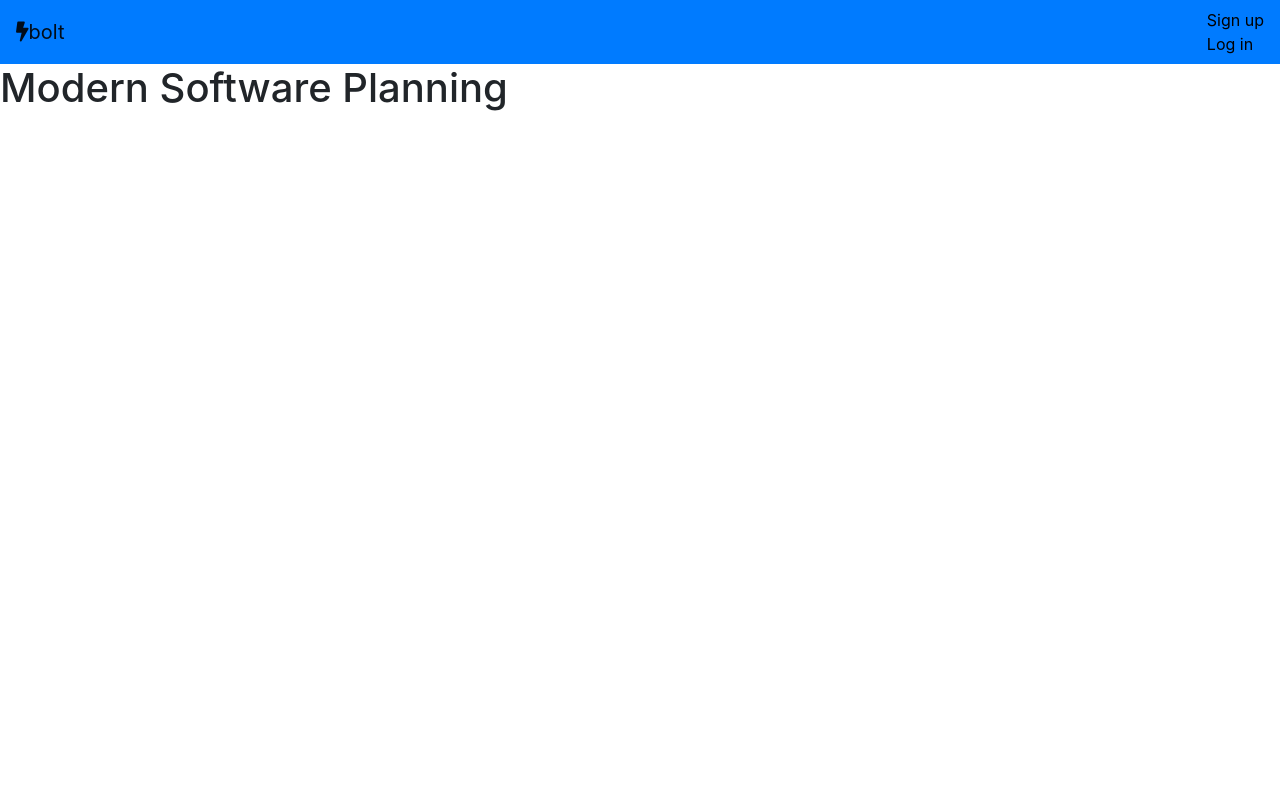
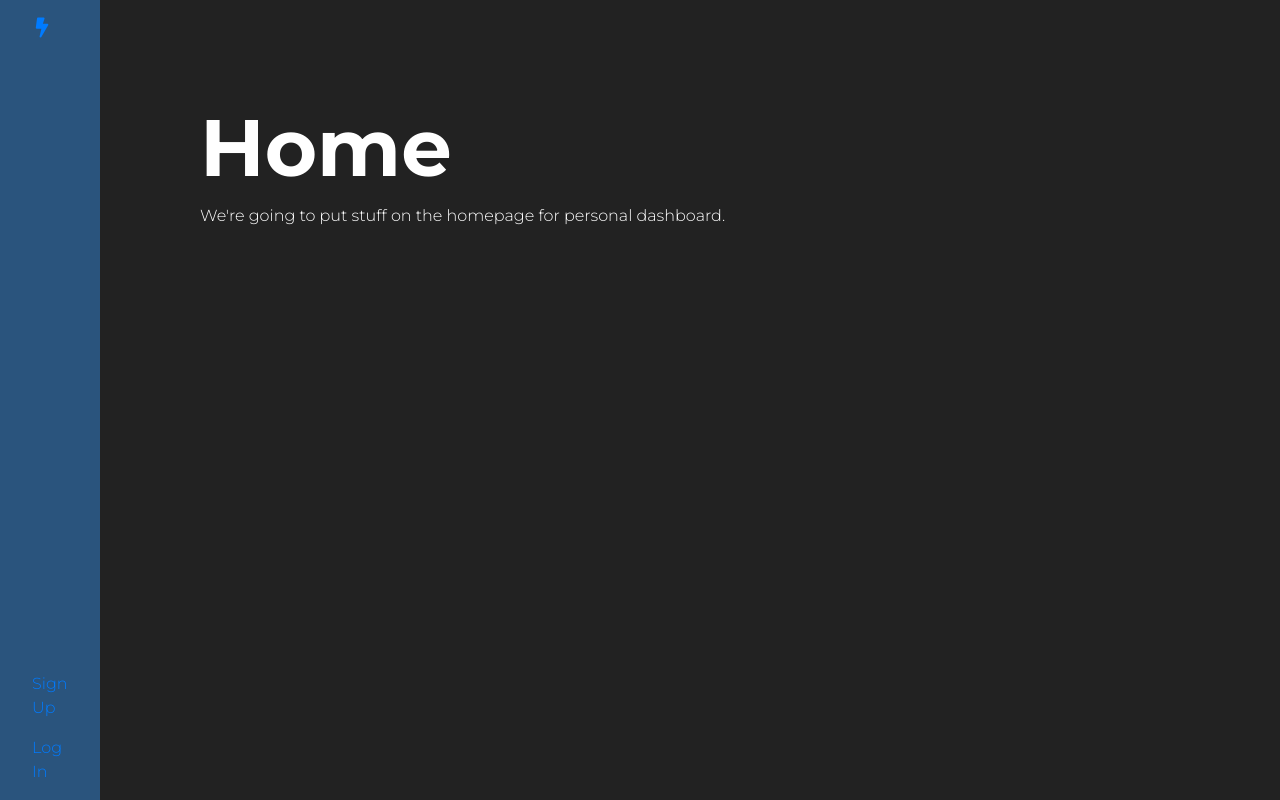
Before and after one commit to viveksainanee/bolt, a Flask app: page / in a window 1280 px wide. Run offline with Flask 2, Linux system fonts and the light colour scheme; some libraries are stand-ins or nearby versions.

Commit message:
working on base template

```diff
--- a/seed.py
+++ b/seed.py
@@ -17,7 +17,7 @@ Workspace.query.delete()
 # Add users
 hashed_pwd = bcrypt.generate_password_hash("testtest").decode('UTF-8')
 u1 = User(first_name="Jon", last_name="Snow", email="jsnow@winterfell.com", username="jsnow", password=hashed_pwd)
-u2 = User(first_name="Jamie", last_name="Lannister", email="jlannister@rock.com", username="jlannister", password=hashed_pwd)
+u2 = User(first_name="Jamie", last_name="Lannister", e  mail="jlannister@rock.com", username="jlannister", password=hashed_pwd)
 
 
 # Add workspaces
--- a/static/stylesheets/style.css
+++ b/static/stylesheets/style.css
@@ -1,3 +1,30 @@
-a {
-  color: black;
+html,
+body {
+  margin: 0;
+  height: 100%;
 }
+
+body {
+  display: flex;
+  flex-direction: row;
+  font-family: 'Montserrat', sans-serif;
+  font-weight: lighter;
+  background-color: #222222;
+  color: white;
+}
+
+nav {
+  width: 100px;
+  height: 100%;
+  background-color: #2a547d;
+}
+
+.page {
+  margin: 100px;
+}
+
+h1 {
+  font-family: 'Montserrat', sans-serif;
+  font-weight: bold;
+  font-size: 80px;
+}
--- a/templates/base.html
+++ b/templates/base.html
@@ -8,30 +8,42 @@
     <link rel="stylesheet" href="https://unpkg.com/bootstrap/dist/css/bootstrap.css">
     <script src="https://unpkg.com/jquery"></script>
     <link rel="stylesheet" href="https://use.fontawesome.com/releases/v5.3.1/css/all.css">
+    <link href="https://fonts.googleapis.com/css?family=Montserrat:300,700" rel="stylesheet">
     <link rel="stylesheet" href="/static/stylesheets/style.css">
 </head>
 
 <body>
 
-    <nav class="navbar navbar-light bg-primary justify-content-between">
-        <a class="navbar-brand"><i class="fas fa-bolt"></i>bolt</a>
-        <ul class="nav navbar-nav navbar-right">
+    <nav class="navbar flex-column">
+        <a class="navbar-brand"><i class="fas fa-bolt"></i></a>
+        <ul class="nav">
 
             {% if not g.user %}
-            <li><a href="/signup">Sign up</a></li>
-            <li><a href="/login">Log in</a></li>
+
+            <li class="nav-item">
+                <a class="nav-link active" href="/signup">Sign Up</a>
+            </li>
+            <li class="nav-item">
+                <a class="nav-link" href="/login">Log In</a>
+            </li>
             {% else %}
-            <li><a href="/logout">Log out</a></li>
+
+            <li class="nav-item">
+                <a class="nav-link" href="/logout">Log Out</a>
+            </li>
             {% endif %}
+
         </ul>
 
     </nav>
-    {% for category, message in get_flashed_messages(with_categories=True) %}
-    <div class="alert alert-{{ category }}">{{ message }}</div>
-    {% endfor %}
+    <div>
+        {% for category, message in get_flashed_messages(with_categories=True) %}
+        <div class="alert alert-{{ category }}">{{ message }}</div>
+        {% endfor %}
 
-    {% block content %}
-    {% endblock %}
+        {% block content %}
+        {% endblock %}
+    </div>
 
 </body>
 
--- a/templates/home.html
+++ b/templates/home.html
@@ -1,12 +1,18 @@
 {% extends 'base.html' %}
 {% block content %}
+
+<div class="page">
 <h1>
-    Modern Software Planning
+    Home
 </h1>
 <div>
     {% if g.user %}
-    I'm {{g.user }} and my id is {{ g.user.id }}
+    I'm {{g.user.first_name }} {{ g.user.last_name }} and my userID is {{g.user.id}}
     {% endif %}
+
+    <p> We're going to put stuff on the homepage for personal dashboard.</p>
+</div>
+
 </div>
 
 {% endblock %}
```
Also changed, not shown: 2 other files.
